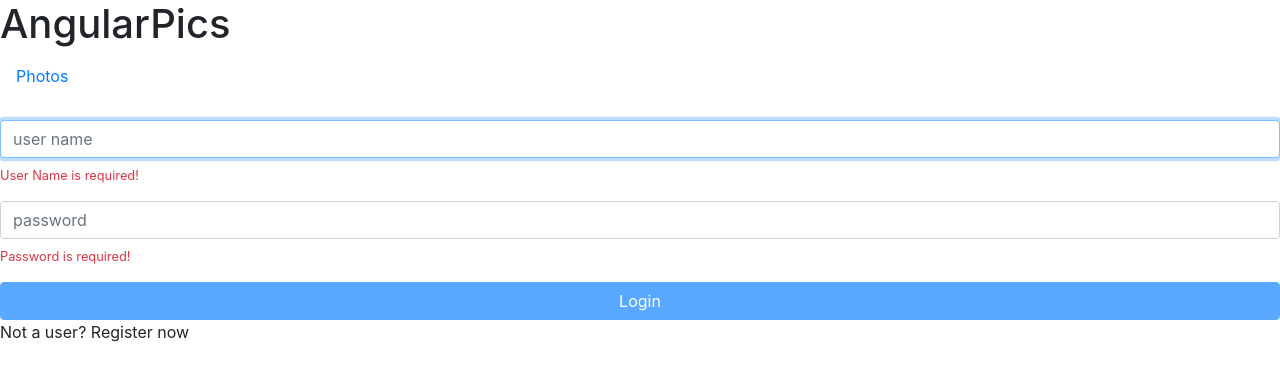
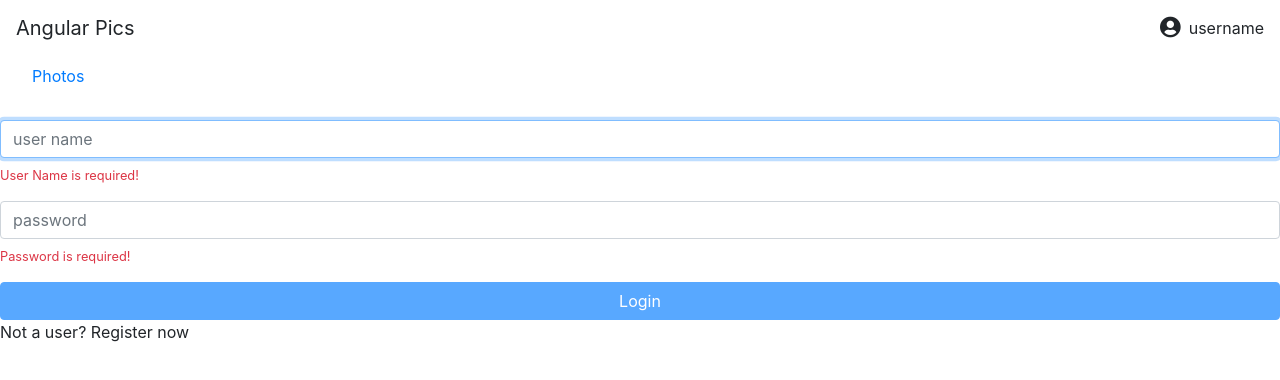
Before and after one commit to studiojms/angular-pics, an Angular app: page / in a window 1280 px wide. Shown: the top 380 px of the page. Built offline with nearby package versions, Linux system fonts and the light colour scheme.

Commit message:
working wth auth user login working, the next step is going to be showing the username in the screen

```diff
--- a/src/app/app.component.html
+++ b/src/app/app.component.html
@@ -1,6 +1,5 @@
-<h1>AngularPics</h1>
-
-<nav class="nav nav-pills">
+<pic-header></pic-header>
+<nav class="nav nav-pills ml-3">
   <a class="nav-item nav-link" routerLink="/photos/johndoe" routerLinkActive="active">Photos</a>
 </nav>
 
--- a/src/app/app.module.ts
+++ b/src/app/app.module.ts
@@ -6,10 +6,11 @@ import { PhotosModule } from './photos/photos.module';
 import { AppRoutingModule } from './app.routing.module';
 import { ErrorsModule } from './errors/errors.module';
 import { HomeModule } from './home/home.module';
+import { HeaderModule } from './shared/header/header.module';
 
 @NgModule({
   declarations: [AppComponent],
-  imports: [BrowserModule, PhotosModule, AppRoutingModule, ErrorsModule, HomeModule],
+  imports: [BrowserModule, PhotosModule, AppRoutingModule, ErrorsModule, HomeModule, HeaderModule],
   providers: [],
   bootstrap: [AppComponent],
 })
--- a/src/app/core/auth/auth.service.ts
+++ b/src/app/core/auth/auth.service.ts
@@ -1,5 +1,8 @@
 import { Injectable } from '@angular/core';
 import { HttpClient } from '@angular/common/http';
+import { tap } from 'rxjs/operators';
+
+import { TokenService } from '../token/token.service';
 
 const API_URL = 'http://localhost:3000';
 
@@ -7,9 +10,16 @@ const API_URL = 'http://localhost:3000';
   providedIn: 'root',
 })
 export class AuthService {
-  constructor(private httpClient: HttpClient) {}
+  constructor(private httpClient: HttpClient, private tokenServie: TokenService) {}
 
   authenticate(userName: string, password: string) {
-    return this.httpClient.post(`${API_URL}/user/login`, { userName, password });
+    return this.httpClient.post(`${API_URL}/user/login`, { userName, password }, { observe: 'response' }).pipe(
+      tap(res => {
+        const token = res.headers.get('x-access-token');
+
+        this.tokenServie.setToken(token);
+        console.log(token);
+      })
+    );
   }
 }
--- /dev/null
+++ b/src/app/core/token/token.service.ts
@@ -0,0 +1,31 @@
+import { Injectable } from '@angular/core';
+
+const TOKEN_KEY = 'ap-authToken';
+
+@Injectable({ providedIn: 'root' })
+export class TokenService {
+  hasToken() {
+    return !!this.getToken();
+  }
+
+  setToken(token: string) {
+    if (window.localStorage) {
+      window.localStorage.setItem(TOKEN_KEY, token);
+    }
+  }
+
+  getToken() {
+    let token = '';
+    if (window.localStorage) {
+      token = window.localStorage.getItem(TOKEN_KEY);
+    }
+
+    return token;
+  }
+
+  removeToken() {
+    if (window.localStorage) {
+      window.localStorage.removeItem(TOKEN_KEY);
+    }
+  }
+}
--- /dev/null
+++ b/src/app/shared/header/header.component.html
@@ -0,0 +1,9 @@
+<header class="sticy-top">
+  <nav class="navbar navbar-light bg-white">
+    <a class="navbar-brand">Angular Pics</a>
+    <div>
+      <i class="fa fa-user-circle fa-lg mr-2"></i>
+      <a>username</a>
+    </div>
+  </nav>
+</header>
```
Also changed, not shown: src/app/shared/header/header.component.ts (added, +7 -0 lines), src/app/shared/header/header.module.ts (added, +8 -0 lines).
